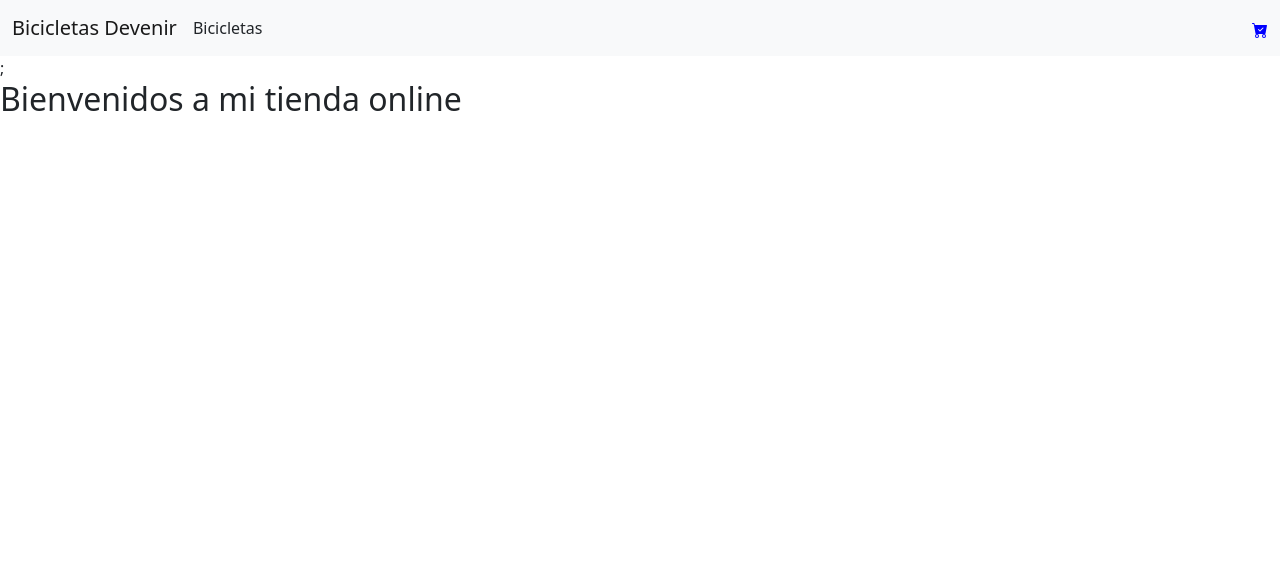
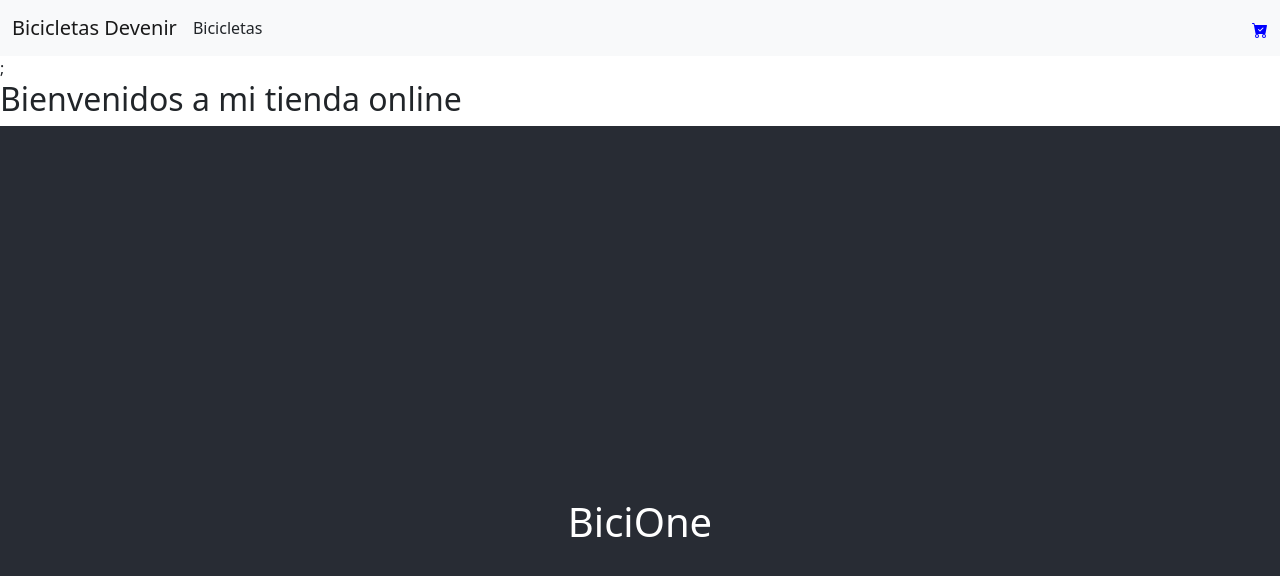
Before and after one commit to iapellizzon/CreandoNuevaAppReact, a React (Create React App) app: page / in a window 1280 px wide. Shown: the top 576 px of the page. Built offline with nearby package versions, Linux system fonts and the light colour scheme.

Commit message:
segunda pre-entrega-Pellizzon

```diff
--- a/src/App.js
+++ b/src/App.js
@@ -1,12 +1,18 @@
 import NavBar from "./componentes/NavBar/NavBar";
 import ItemsListContainer from "./componentes/ItemsListContainer/ItemsListContainer";
 import "./App.css";
+import ItemDetailContainer from "./ItemDetailContainer/ItemDetailContainer";
 
 function App() {
   return (
     <>
       <NavBar />;
       <ItemsListContainer name="Bienvenidos a mi tienda online" />
+      <div className="App">
+        <header className="App-header">
+          <ItemDetailContainer />
+        </header>
+      </div>
     </>
   );
 }
--- /dev/null
+++ b/src/ItemDetailContainer/ItemDetailContainer.js
@@ -0,0 +1,25 @@
+import { useEffect, useState } from "react";
+import { data } from "../data/data";
+
+const ItemDetailContainer = () => {
+  const [product, setProduct] = useState();
+
+  const getData = new Promise((resolve, reject) => {
+    setTimeout(() => {
+      resolve(data);
+    }, 2000);
+  });
+  useEffect(() => {
+    getData.then((response) => {
+      setProduct(response[0]);
+    });
+    // eslint-disable-next-line react-hooks/exhaustive-deps
+  }, []);
+  return (
+    <div>
+      <h1>{product?.name}</h1>
+    </div>
+  );
+};
+
+export default ItemDetailContainer;
--- /dev/null
+++ b/src/data/data.js
@@ -0,0 +1,30 @@
+import { getQueriesForElement } from "@testing-library/react";
+import { BsArrowUpLeft, BsSlack } from "react-icons/bs";
+
+export const data = [
+  {
+    id: 1,
+    name: "BiciOne",
+    color: "blue",
+  },
+  {
+    id: 2,
+    name: "BiciTwo",
+    color: "green",
+  },
+  {
+    id: 3,
+    name: "BiciThree",
+    color: "red",
+  },
+  {
+    id: 4,
+    name: "BiciFour",
+    color: "black",
+  },
+  {
+    id: 5,
+    name: "BiciFive",
+    color: "yellow",
+  },
+];
```
